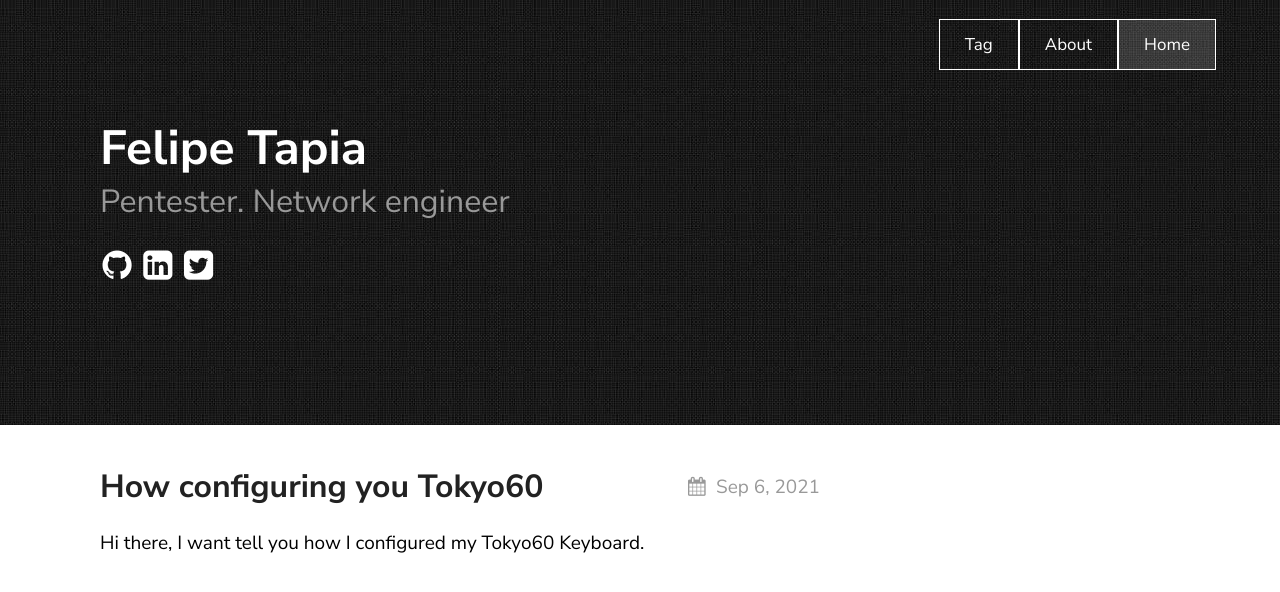
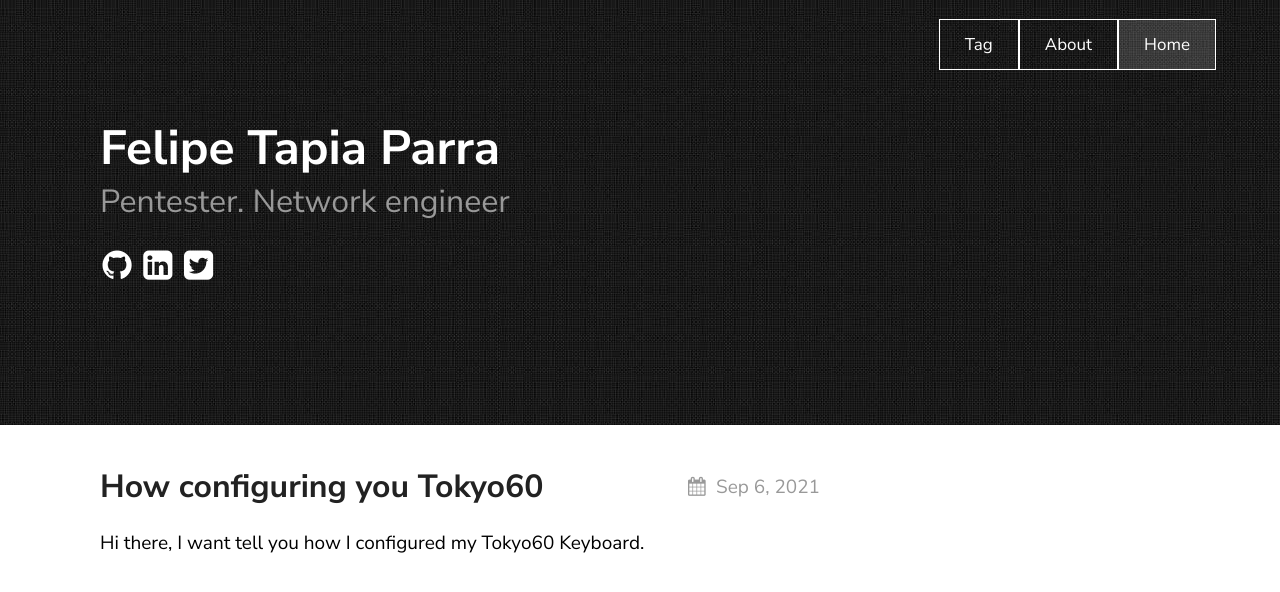
Before and after one commit to LysXky/LysXky.github.io, a Jekyll site: the page built from index.md, in a window 1280 px wide. Shown: the top 592 px of the page. Built offline with Jekyll 4.4.1, drawn with Linux system fonts in a browser that asks for light colours.

Commit message:
Update _config.yml

```diff
--- a/_config.yml
+++ b/_config.yml
@@ -15,7 +15,7 @@ sass:
 
 permalink: /posts/:title/
 texture:
-  title: Felipe Tapia
+  title: Felipe Tapia Parra
   tagline: Pentester. Network engineer
   date_format: "%b %-d, %Y"
   style: black
```
